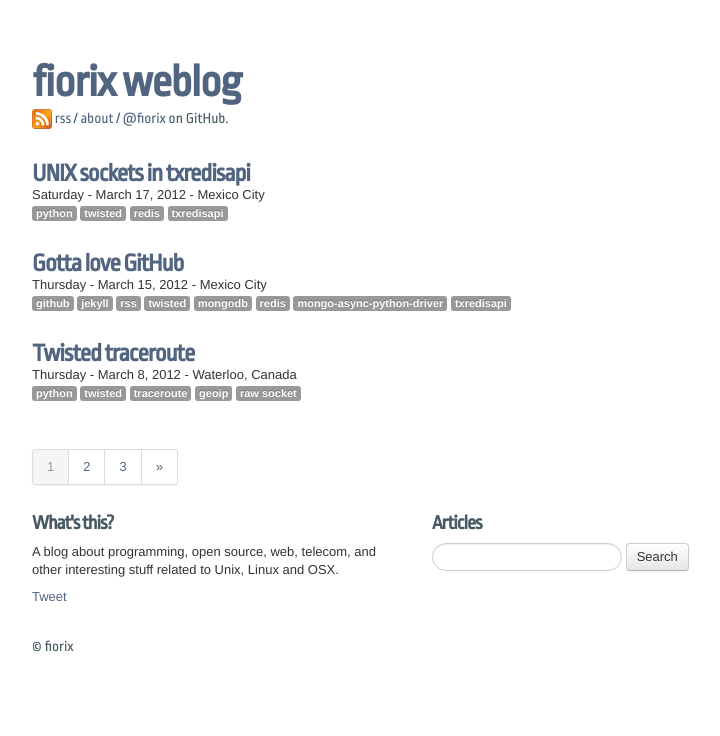
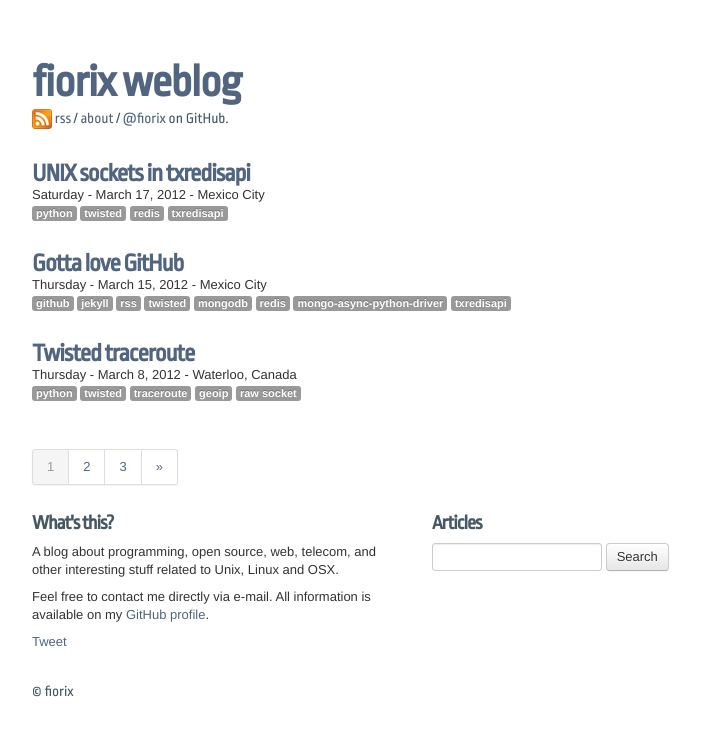
Before and after one commit to fiorix/fiorix.github.com, a Jekyll site: the page built from index.html, in a window 1280 px wide. Shown: the top 736 px of the page, without its empty margins (223-943 px from the left). Built offline with Jekyll 4.4.1, drawn with Linux system fonts in a browser that asks for light colours; the list of posts is cut into pages by our own code; comment, search, counter and statistics services are not loaded.

Commit message:
contact info

```diff
--- a/index.html
+++ b/index.html
@@ -45,6 +45,8 @@ title: Index
   <div class="span4">
     <h3>What's this?</h3>
     <p>A blog about programming, open source, web, telecom, and other interesting stuff related to Unix, Linux and OSX.</p>
+    <p>Feel free to contact me directly via e-mail. All information is available on my
+    <a href="http://github.com/fiorix/">GitHub profile</a>.</p>
     <p><a href="https://twitter.com/share" class="twitter-share-button" data-count="none">Tweet</a></p>
     <script>!function(d,s,id){var js,fjs=d.getElementsByTagName(s)[0];if(!d.getElementById(id)){js=d.createElement(s);js.id=id;js.src="//platform.twitter.com/widgets.js";fjs.parentNode.insertBefore(js,fjs);}}(document,"script","twitter-wjs");</script>
   </div>
@@ -53,8 +55,9 @@ title: Index
     <h3>Articles</h3>
     <form class="form-search" action="http://google.com/search" method="get">
       <input type="hidden" name="q" value="site:fiorix.net" />
-      <input type="text" name="q" results="0" class="input-medium search-query span2">
+      <input type="text" name="q" results="0" class="input-medium span2">
     <button type="submit" class="btn">Search</button>
     </form>
+
   </div>
 </div>
```
